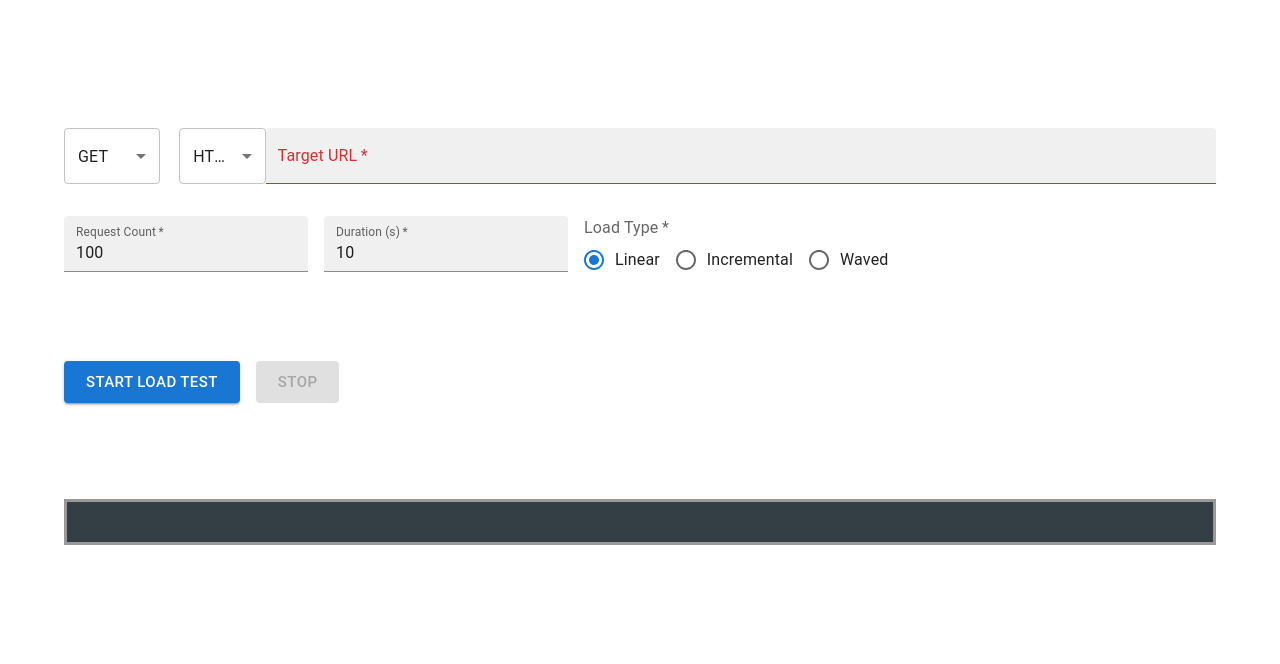
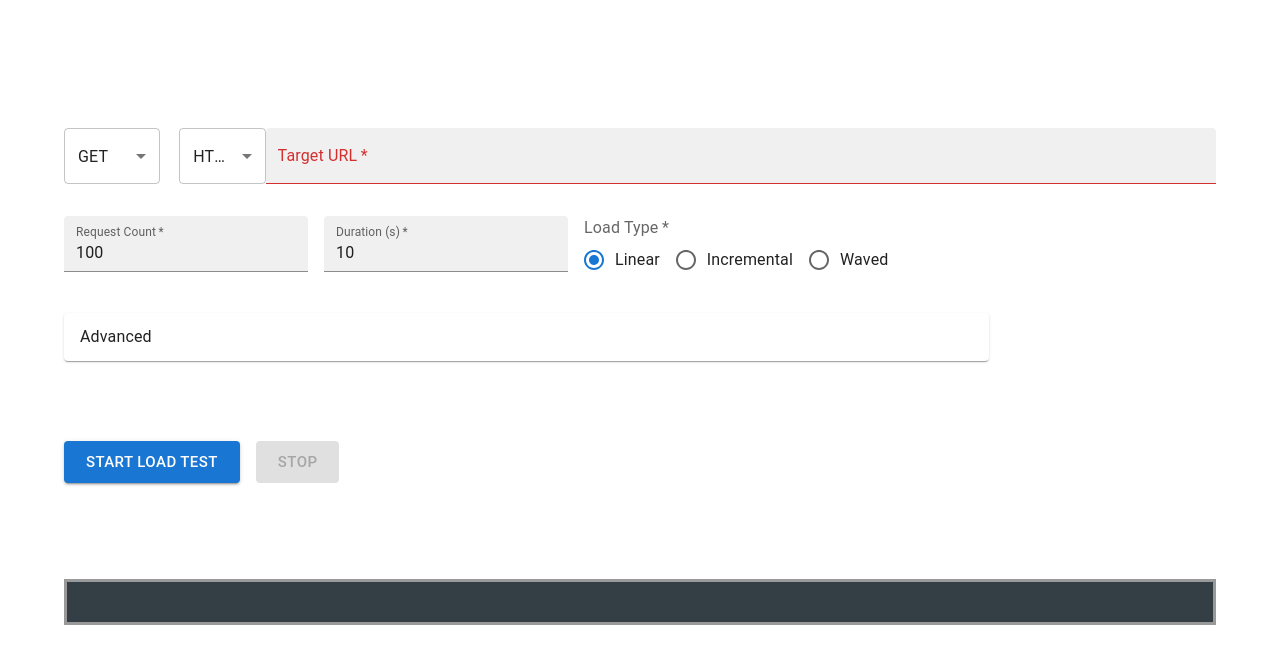
Before and after one commit to getanteon/ddosify-docker-extension, a React (Create React App) app in the folder ui/: page / in a window 1280 px wide. Shown: the top 664 px of the page. Built offline with nearby package versions, Linux system fonts and the light colour scheme; what @docker/docker-mui-theme, @docker/extension-api-client would draw is missing.

Commit message:
Update app

```diff
--- a/ui/src/App.js
+++ b/ui/src/App.js
@@ -1,6 +1,9 @@
 import { DockerMuiThemeProvider } from "@docker/docker-mui-theme";
 import { createDockerDesktopClient } from "@docker/extension-api-client";
 import {
+  Accordion,
+  AccordionDetails,
+  AccordionSummary,
   Box,
   Divider,
   FormControl,
@@ -17,6 +20,7 @@ import {
   Tab,
   Tabs,
   TextField,
+  Typography,
 } from "@mui/material";
 import Button from "@mui/material/Button";
 import CssBaseline from "@mui/material/CssBaseline";
@@ -156,7 +160,6 @@ function App() {
       .replace("â\x8F±ï¸\x8F  ", "⏱️ ")
       .replace("CTRL+C to gracefully stop.", "");
   };
-
 
   return (
     <DockerMuiThemeProvider>
@@ -302,6 +305,25 @@ function App() {
             </Grid>
           </Grid>
 
+          <Grid item container>
+            <Accordion>
+              <AccordionSummary
+                // expandIcon={<ExpandMoreIcon />}
+                // aria-controls="panel1a-content"
+                id="panel1a-header"
+              >
+                <Typography>Advanced</Typography>
+              </AccordionSummary>
+              <AccordionDetails>
+                <Typography>
+                  Lorem ipsum dolor sit amet, consectetur adipiscing elit.
+                  Suspendisse malesuada lacus ex, sit amet blandit leo lobortis
+                  eget.
+                </Typography>
+              </AccordionDetails>
+            </Accordion>
+          </Grid>
+
           <Grid
             item
             container
```
